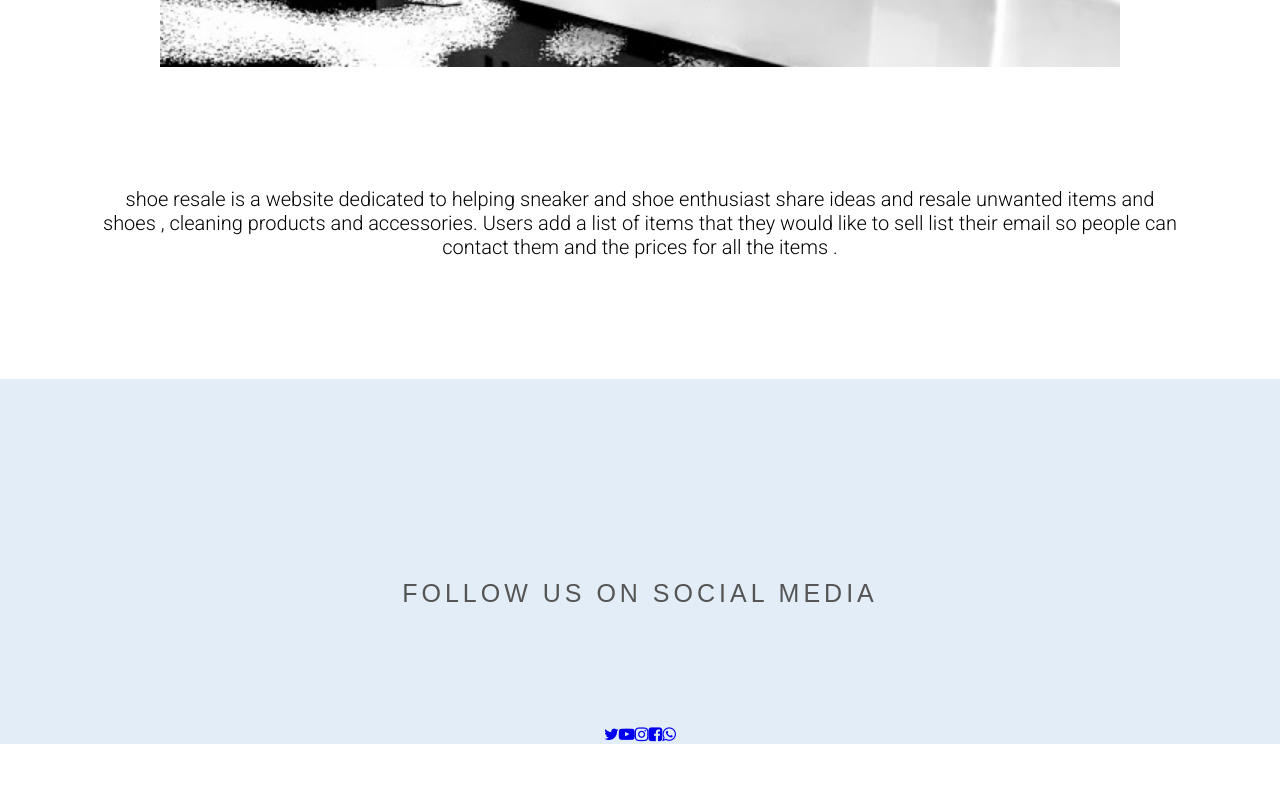
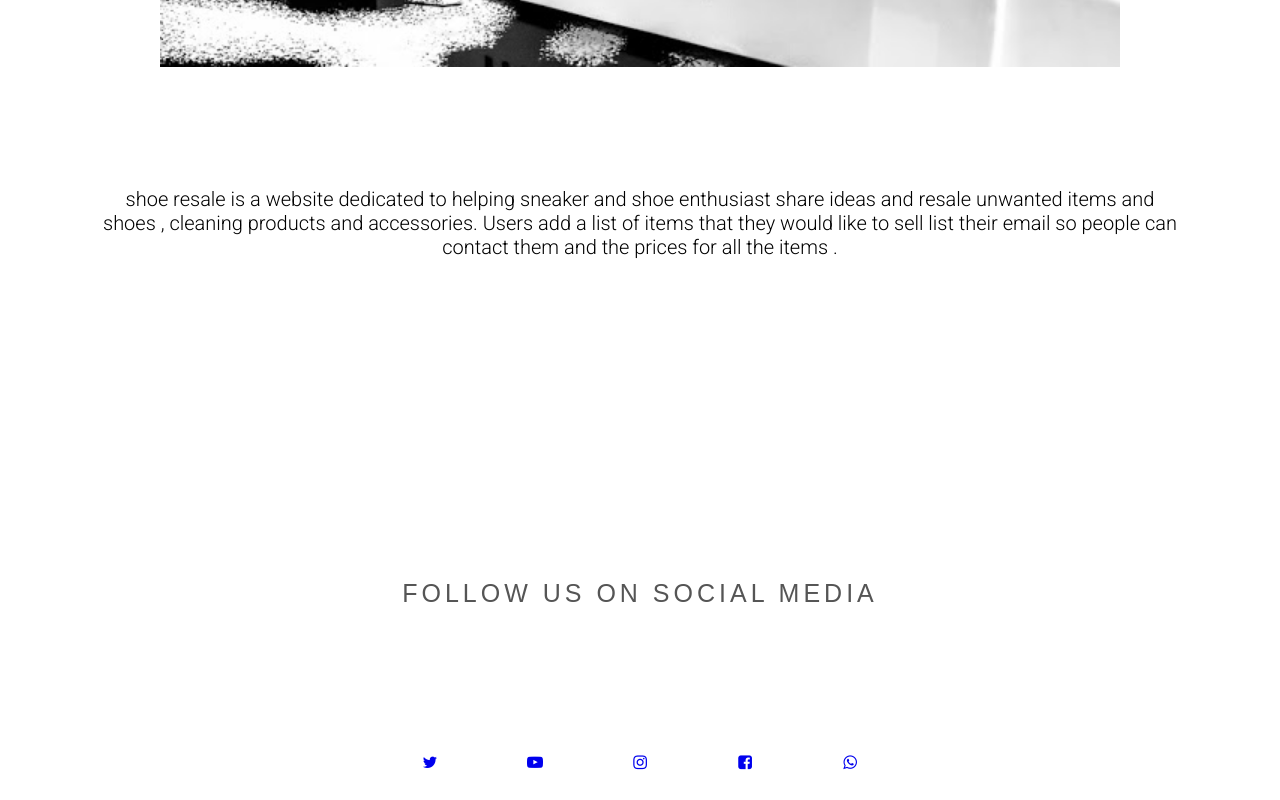
Before and after one commit to chrispscott/Capstone, a React (Create React App) app in the folder shoeresale/: page /About in a window 1280 px wide. Shown: the part 276-1076 px from the top of the page. Before the commit the page ends 1020 px from the top, so only its background shows below. Built offline with nearby package versions, Linux system fonts and the light colour scheme; no server answers.

Commit message:
this is a commit

```diff
--- a/shoeresale/src/_Footer.scss
+++ b/shoeresale/src/_Footer.scss
@@ -1,5 +1,5 @@
 footer{
-    background: $offWhite;
+    background: #fff;
 
 
     h1{
@@ -16,4 +16,29 @@ footer{
         display: flex;
         justify-content: center;
     }
+
+    a{
+        display: flex;
+        background: #fff;
+        height: 75px;
+        width: 75px;
+        margin: 0 15px;
+        border-radius: 8px;
+        align-items: center;
+        justify-content: center;
+        text-decoration: none;
+        box-shadow: 6px 6px 10px -1px rgba(0,0,0,0.15),
+                    -6px -6px 10px -1px rgba(255,255,255,0.7)
+
+        i{
+            font-size: 35px;
+            color: #777;
+        }
+
+        &:hover{
+            background: $offWhite;
+            box-shadow: 6px 6px 10px -1px rgba(0,0,0,0.15),
+                        -6px -6px 10px -1px rgba(255,255,255,0.7)
+        }
+    }
 }
```
